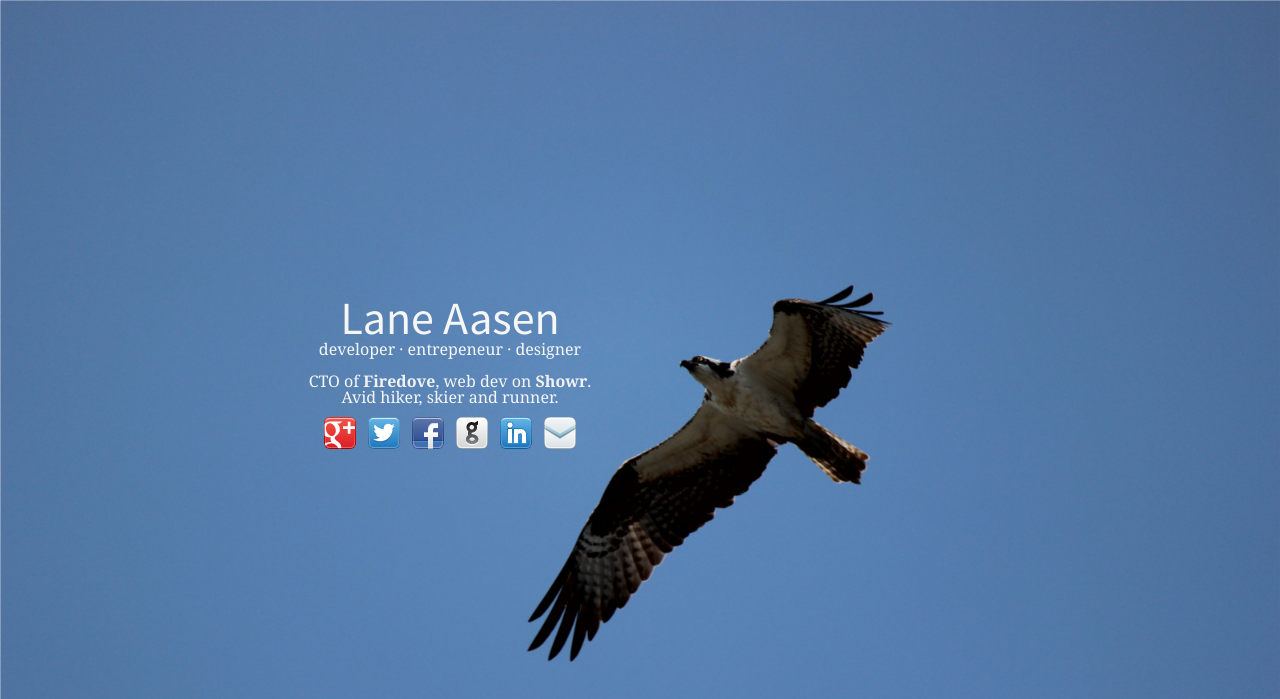
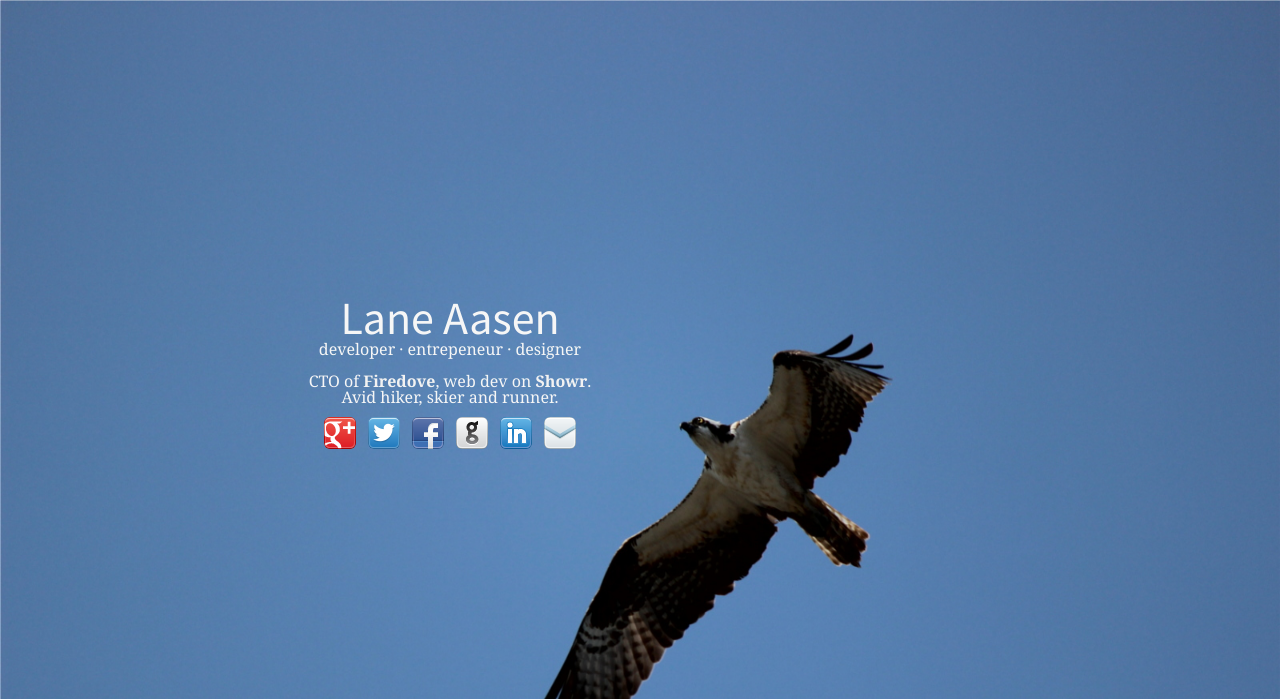
Before and after one commit to aaasen/aaasen.github.com, a PHP site: page / in a window 1280 px wide. Shown: the top 699 px of the page. Run offline with PHP 8.4, Linux system fonts and the light colour scheme.

Commit message:
added placeholder background color

```diff
--- a/assets/css/main.css
+++ b/assets/css/main.css
@@ -1,8 +1,9 @@
 
 body {
-	background-image: url('/assets/img/hawk.jpg');
+	background-image: url('/home/aasen/dev/aasenin/assets/img/hawk.jpg');
 	background-repeat: no-repeat;
-	background-size: 100%;
+	background-size: 100% 1000px;
+	background-color: #5982ae;
 	font-family: "Georgia", serif;
 	color: #f6f6f6;
 }
--- a/index.php
+++ b/index.php
@@ -5,7 +5,6 @@
 		<title>Lane Aasen</title>
 		<link rel="stylesheet" href="assets/css/reset.css">
 		<link rel="stylesheet" href="assets/css/main.css">
-		<link href='http://fonts.googleapis.com/css?family=Ubuntu' rel='stylesheet' type='text/css'>
 		<link href='http://fonts.googleapis.com/css?family=Source+Sans+Pro' rel='stylesheet' type='text/css'>
 	</head>
 
```
